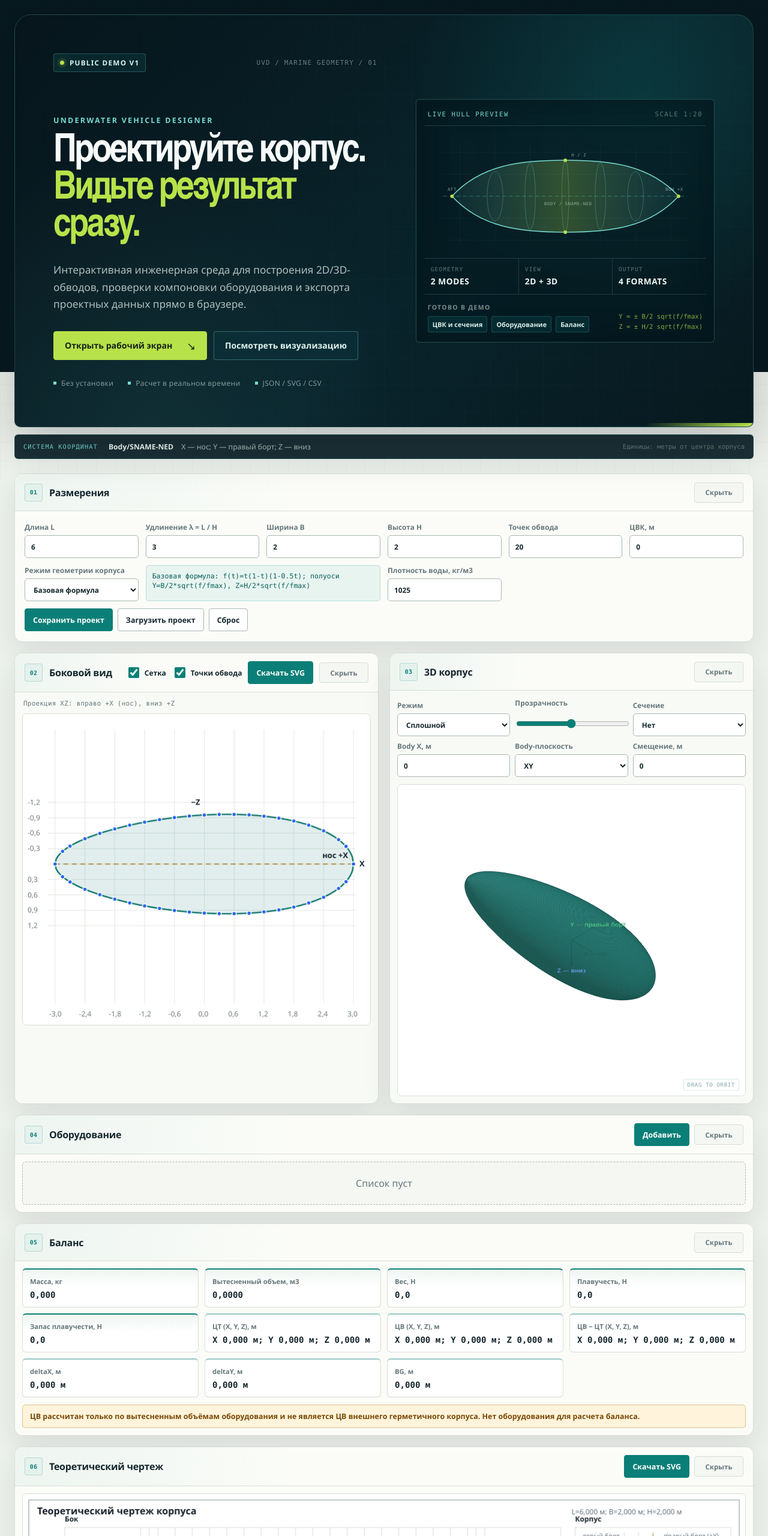
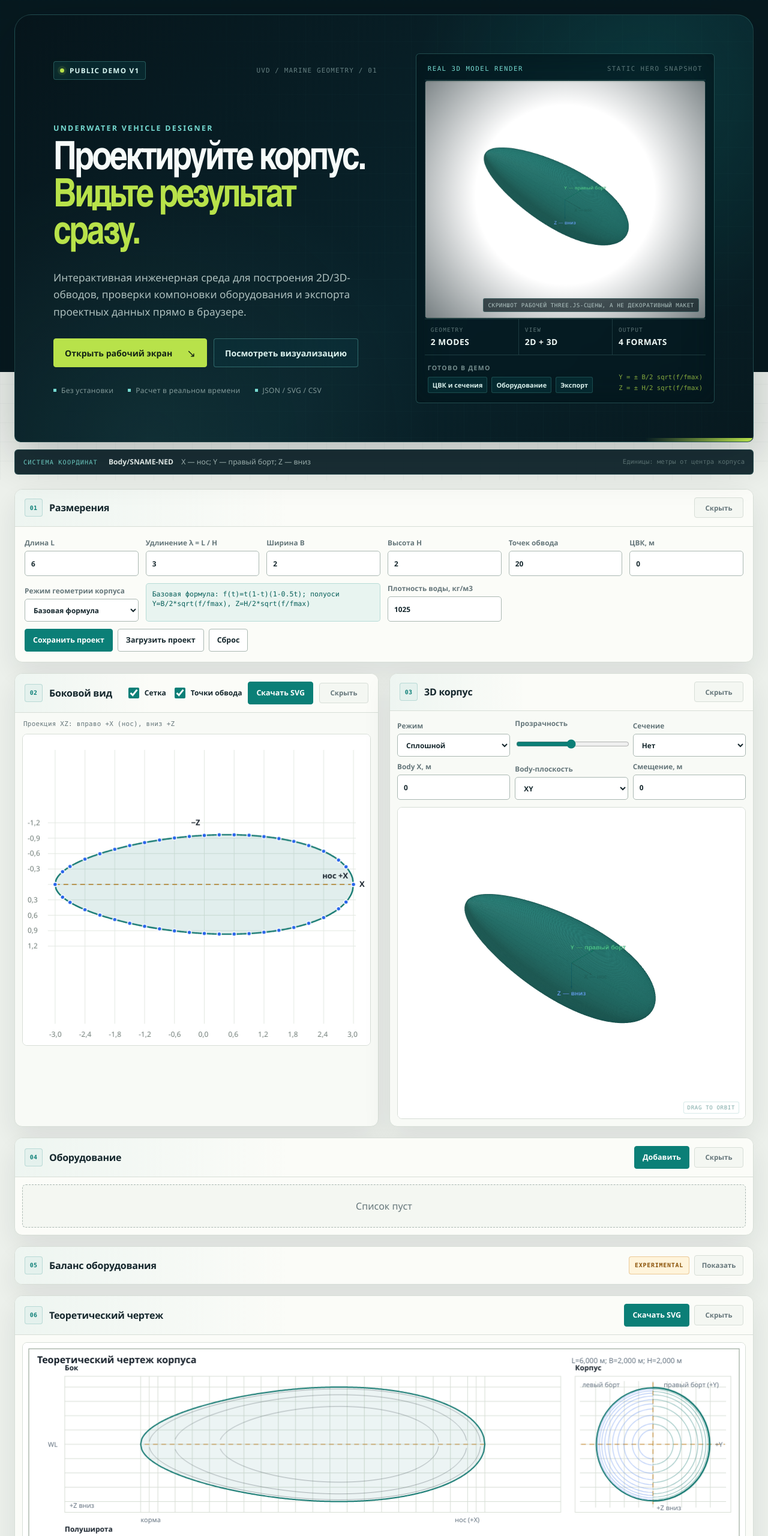
Before and after one commit to rokolslab/underwater-vehicle-designer, a website built with Vite: page index.html in a window 1280 px wide. Shown: the top 2560 px of the page at 60% size. Built offline with nearby package versions, Linux system fonts and the light colour scheme.

Commit message:
feat(ui): polish public demo hero and numeric controls

```diff
--- a/index.html
+++ b/index.html
@@ -36,46 +36,15 @@
           </div>
         </div>
 
-        <div class="hero-visual" aria-label="Схема корпуса и возможности демо">
+        <div class="hero-visual" aria-label="Статический рендер реальной 3D-модели и возможности демо">
           <div class="blueprint-head">
-            <span>LIVE HULL PREVIEW</span>
-            <span class="blueprint-scale">SCALE 1:20</span>
+            <span>REAL 3D MODEL RENDER</span>
+            <span class="blueprint-scale">STATIC HERO SNAPSHOT</span>
           </div>
-          <svg class="hull-blueprint" viewBox="0 0 640 300" role="img" aria-label="Технический эскиз корпуса подводного аппарата">
-            <defs>
-              <linearGradient id="hull-glow" x1="0" y1="0" x2="1" y2="0">
-                <stop offset="0" stop-color="#75d9d0" stop-opacity="0.08" />
-                <stop offset="0.5" stop-color="#b8e24a" stop-opacity="0.26" />
-                <stop offset="1" stop-color="#75d9d0" stop-opacity="0.08" />
-              </linearGradient>
-            </defs>
-            <g class="blueprint-grid-lines">
-              <path d="M40 60H600M40 110H600M40 160H600M40 210H600M40 260H600" />
-              <path d="M80 35V270M160 35V270M240 35V270M320 35V270M400 35V270M480 35V270M560 35V270" />
-            </g>
-            <path class="hull-fill" d="M62 160C128 88 219 78 320 78C421 78 512 88 578 160C512 232 421 242 320 242C219 242 128 232 62 160Z" />
-            <path class="hull-outline" d="M62 160C128 88 219 78 320 78C421 78 512 88 578 160C512 232 421 242 320 242C219 242 128 232 62 160Z" />
-            <path class="hull-axis" d="M42 160H598" />
-            <g class="hull-sections">
-              <ellipse cx="160" cy="160" rx="18" ry="56" />
-              <ellipse cx="240" cy="160" rx="12" ry="76" />
-              <ellipse cx="320" cy="160" rx="8" ry="82" />
-              <ellipse cx="400" cy="160" rx="12" ry="76" />
-              <ellipse cx="480" cy="160" rx="18" ry="56" />
-            </g>
-            <g class="blueprint-points">
-              <circle cx="62" cy="160" r="4" />
-              <circle cx="320" cy="78" r="4" />
-              <circle cx="578" cy="160" r="4" />
-              <circle cx="320" cy="242" r="4" />
-            </g>
-            <g class="blueprint-labels">
-              <text x="52" y="148">AFT</text>
-              <text x="548" y="148">BOW +X</text>
-              <text x="334" y="70">H / Z</text>
-              <text x="272" y="180">BODY / SNAME-NED</text>
-            </g>
-          </svg>
+          <figure class="hero-render-frame">
+            <img class="hero-render" src="/images/hero-hull-render.png" alt="Статический скриншот настоящей 3D-модели корпуса из приложения" />
+            <figcaption>Скриншот рабочей Three.js-сцены, а не декоративный макет</figcaption>
+          </figure>
           <div class="blueprint-metrics">
             <div><span>GEOMETRY</span><strong>2 MODES</strong></div>
             <div><span>VIEW</span><strong>2D + 3D</strong></div>
@@ -87,7 +56,7 @@
               <div class="hero-tags" aria-label="Возможности демо">
                 <span>ЦВК и сечения</span>
                 <span>Оборудование</span>
-                <span>Баланс</span>
+                <span>Экспорт</span>
               </div>
             </div>
             <div class="formula-line">Y = ± B/2 sqrt(f/fmax)<br />Z = ± H/2 sqrt(f/fmax)</div>
@@ -111,27 +80,27 @@
           <form id="controls" class="control-grid">
             <label>
               <span>Длина L</span>
-              <input id="length" type="number" min="0.1" step="0.1" value="6" />
+              <input id="length" type="number" inputmode="decimal" min="0.1" step="0.1" value="6" />
             </label>
             <label>
               <span>Удлинение λ = L / H</span>
-              <input id="slenderness" type="number" min="0.1" step="0.1" value="3" />
+              <input id="slenderness" type="number" inputmode="decimal" min="0.1" step="0.1" value="3" />
             </label>
             <label>
               <span>Ширина B</span>
-              <input id="breadth" type="number" min="0.01" step="0.01" value="2" />
+              <input id="breadth" type="number" inputmode="decimal" min="0.01" step="0.01" value="2" />
             </label>
             <label>
               <span>Высота H</span>
-              <input id="height" type="number" min="0.01" step="0.01" value="2" />
+              <input id="height" type="number" inputmode="decimal" min="0.01" step="0.01" value="2" />
             </label>
             <label>
               <span>Точек обвода</span>
-              <input id="stations" type="number" min="8" max="80" step="1" value="20" />
+              <input id="stations" type="number" inputmode="numeric" min="8" max="80" step="1" value="20" />
             </label>
             <label>
               <span>ЦВК, м</span>
-              <input id="cylindrical-insert-length" type="number" min="0" max="3" step="0.1" value="0" />
+              <input id="cylindrical-insert-length" type="number" inputmode="decimal" min="0" max="3" step="0.1" value="0" />
             </label>
             <label>
               <span>Режим геометрии корпуса</span>
@@ -143,7 +112,7 @@
             <div id="geometry-formula" class="control-note geometry-formula" aria-live="polite"></div>
             <label>
               <span>Плотность воды, кг/м3</span>
-              <input id="water-density" type="number" min="1" step="1" value="1025" />
+              <input id="water-density" type="number" inputmode="numeric" min="1" step="1" value="1025" />
             </label>
 
           </form>
@@ -204,7 +173,7 @@
                 </label>
                 <label>
                   <span title="Body X: + к носу, − к корме">Body X, м</span>
-                  <input id="scene3d-section-x" type="number" step="0.1" value="0" />
+                  <input id="scene3d-section-x" type="number" inputmode="decimal" step="0.1" value="0" />
                 </label>
                 <label>
                   <span title="XY: горизонтальная; XZ: диаметральная">Body-плоскость</span>
@@ -215,7 +184,7 @@
                 </label>
                 <label>
                   <span title="XY смещается по Z (+ вниз); XZ смещается по Y (+ правый борт)">Смещение, м</span>
-                  <input id="scene3d-section-offset" type="number" step="0.1" value="0" />
+                  <input id="scene3d-section-offset" type="number" inputmode="decimal" step="0.1" value="0" />
                 </label>
               </div>
             </div>
@@ -237,11 +206,17 @@
           <div id="equipment-list" class="equipment-list"></div>
         </details>
 
-        <details class="balance-band panel-details" open>
+        <details class="balance-band panel-details">
           <summary class="data-header">
-            <h2>Баланс</h2>
-            <span class="details-action" aria-hidden="true"></span>
+            <h2>Баланс оборудования</h2>
+            <span class="panel-actions">
+              <span class="experimental-pill">Experimental</span>
+              <span class="details-action" aria-hidden="true"></span>
+            </span>
           </summary>
+          <p class="balance-disclaimer">
+            Оценка ниже использует только массу и вытесненный объем оборудования. Это не полный расчет гидростатики герметичного корпуса и не финальная проверка плавучести.
+          </p>
           <dl class="balance-grid">
             <div>
               <dt>Масса, кг</dt>
--- a/src/app/styles.css
+++ b/src/app/styles.css
@@ -301,6 +301,50 @@ h1 span {
   background: rgba(4, 25, 31, 0.58);
   box-shadow: inset 0 0 50px rgba(5, 19, 24, 0.48);
   backdrop-filter: blur(8px);
+}
+
+.hero-render-frame {
+  position: relative;
+  margin: 0;
+  overflow: hidden;
+  border: 1px solid rgba(117, 217, 208, 0.16);
+  border-radius: 5px;
+  background:
+    linear-gradient(rgba(117, 217, 208, 0.07) 1px, transparent 1px),
+    linear-gradient(90deg, rgba(117, 217, 208, 0.07) 1px, transparent 1px),
+    #041419;
+  background-size: 34px 34px;
+}
+
+.hero-render-frame::after {
+  position: absolute;
+  inset: 0;
+  background: radial-gradient(circle at 50% 48%, transparent 0 48%, rgba(4, 20, 25, 0.55) 100%);
+  content: "";
+  pointer-events: none;
+}
+
+.hero-render {
+  display: block;
+  width: 100%;
+  aspect-ratio: 1.18;
+  object-fit: cover;
+}
+
+.hero-render-frame figcaption {
+  position: absolute;
+  right: 10px;
+  bottom: 10px;
+  z-index: 1;
+  border: 1px solid rgba(117, 217, 208, 0.22);
+  border-radius: 3px;
+  padding: 5px 7px;
+  color: rgba(221, 243, 239, 0.72);
+  background: rgba(4, 20, 25, 0.72);
+  font-family: "Cascadia Mono", "SFMono-Regular", Consolas, monospace;
+  font-size: 0.58rem;
+  letter-spacing: 0.06em;
+  text-transform: uppercase;
 }
 
 .blueprint-head {
@@ -644,6 +688,12 @@ h2 {
   transition: border-color 140ms ease, box-shadow 140ms ease, background 140ms ease;
 }
 
+.control-grid input[type="number"],
+.scene3d-controls input[type="number"],
+.equipment-row input[type="number"] {
+  min-height: 42px;
+}
+
 .control-grid input[type="number"]:hover,
 .control-grid select:hover,
 .scene3d-controls select:hover,
@@ -978,6 +1028,34 @@ h2 {
 }
 
 /* Balance and data */
+.experimental-pill {
+  display: inline-flex;
+  align-items: center;
+  min-height: 30px;
+  border: 1px solid rgba(199, 124, 33, 0.36);
+  border-radius: 4px;
+  padding: 0 9px;
+  color: #8a5206;
+  background: #fff4db;
+  font-family: "Cascadia Mono", "SFMono-Regular", Consolas, monospace;
+  font-size: 0.62rem;
+  font-weight: 800;
+  letter-spacing: 0.08em;
+  text-transform: uppercase;
+}
+
+.balance-disclaimer {
+  margin: 12px 12px 0;
+  border: 1px solid rgba(199, 124, 33, 0.38);
+  border-radius: 6px;
+  padding: 10px 12px;
+  color: #744405;
+  background: #fff7e6;
+  font-size: 0.78rem;
+  font-weight: 700;
+  line-height: 1.45;
+}
+
 .balance-grid {
   display: grid;
   grid-template-columns: repeat(4, minmax(0, 1fr));
--- a/src/modules/ui/equipment.ts
+++ b/src/modules/ui/equipment.ts
@@ -26,24 +26,24 @@ function statusClass(status: EquipmentConstraintStatus): string {
 function dimensionFields(item: EquipmentItem): string {
   if (item.shape === "sphere") {
     return `
-      <label title="Радиус сферы, м"><span>R, м</span><input data-field="radius" type="number" min="0.001" step="0.01" value="${item.dimensions.radius}" /></label>
-      <label class="is-hidden"><span>Дл.</span><input data-field="length" type="number" min="0.001" step="0.01" value="" /></label>
-      <label class="is-hidden"><span>Ш</span><input data-field="width" type="number" min="0.001" step="0.01" value="" /></label>
+      <label title="Радиус сферы, м"><span>R, м</span><input data-field="radius" type="number" inputmode="decimal" min="0.001" step="0.01" value="${item.dimensions.radius}" /></label>
+      <label class="is-hidden"><span>Дл.</span><input data-field="length" type="number" inputmode="decimal" min="0.001" step="0.01" value="" /></label>
+      <label class="is-hidden"><span>Ш</span><input data-field="width" type="number" inputmode="decimal" min="0.001" step="0.01" value="" /></label>
     `;
   }
 
   if (item.shape === "cylinder") {
     return `
-      <label title="Радиус цилиндра, м"><span>R, м</span><input data-field="radius" type="number" min="0.001" step="0.01" value="${item.dimensions.radius}" /></label>
-      <label title="Длина цилиндра вдоль выбранной оси, м"><span>Длина, м</span><input data-field="length" type="number" min="0.001" step="0.01" value="${item.dimensions.length}" /></label>
-      <label class="is-hidden"><span>Ш</span><input data-field="width" type="number" min="0.001" step="0.01" value="" /></label>
+      <label title="Радиус цилиндра, м"><span>R, м</span><input data-field="radius" type="number" inputmode="decimal" min="0.001" step="0.01" value="${item.dimensions.radius}" /></label>
+      <label title="Длина цилиндра вдоль выбранной оси, м"><span>Длина, м</span><input data-field="length" type="number" inputmode="decimal" min="0.001" step="0.01" value="${item.dimensions.length}" /></label>
+      <label class="is-hidden"><span>Ш</span><input data-field="width" type="number" inputmode="decimal" min="0.001" step="0.01" value="" /></label>
     `;
   }
 
   return `
-    <label title="Длина блока по оси X, м"><span>Lx, м</span><input data-field="lengthX" type="number" min="0.001" step="0.01" value="${item.dimensions.lengthX}" /></label>
-    <label title="Ширина блока по оси Y, м"><span>By, м</span><input data-field="breadthY" type="number" min="0.001" step="0.01" value="${item.dimensions.breadthY}" /></label>
-    <label title="Высота блока по оси Z, м"><span>Hz, м</span><input data-field="heightZ" type="number" min="0.001" step="0.01" value="${item.dimensions.heightZ}" /></label>
+    <label title="Длина блока по оси X, м"><span>Lx, м</span><input data-field="lengthX" type="number" inputmode="decimal" min="0.001" step="0.01" value="${item.dimensions.lengthX}" /></label>
+    <label title="Ширина блока по оси Y, м"><span>By, м</span><input data-field="breadthY" type="number" inputmode="decimal" min="0.001" step="0.01" value="${item.dimensions.breadthY}" /></label>
+    <label title="Высота блока по оси Z, м"><span>Hz, м</span><input data-field="heightZ" type="number" inputmode="decimal" min="0.001" step="0.01" value="${item.dimensions.heightZ}" /></label>
   `;
 }
 
@@ -74,10 +74,10 @@ function renderItem(item: EquipmentItem, report: EquipmentConstraintReport | und
           ${option("box", "Блок", item.shape === "box")}
         </select>
       </label>
-      <label><span>Масса, кг</span><input data-field="massKg" type="number" min="0.001" step="0.1" value="${item.massKg}" /></label>
-      <label title="Body X, положительное направление — к носу"><span>X, м → нос</span><input data-field="x" type="number" step="0.1" value="${item.position.x}" /></label>
-      <label title="Body Y, положительное направление — на правый борт"><span>Y, м → правый борт</span><input data-field="y" type="number" step="0.1" value="${item.position.y}" /></label>
-      <label title="Body Z, положительное направление — вниз"><span>Z, м → вниз</span><input data-field="z" type="number" step="0.1" value="${item.position.z}" /></label>
+      <label><span>Масса, кг</span><input data-field="massKg" type="number" inputmode="decimal" min="0.001" step="0.1" value="${item.massKg}" /></label>
+      <label title="Body X, положительное направление — к носу"><span>X, м → нос</span><input data-field="x" type="number" inputmode="decimal" step="0.1" value="${item.position.x}" /></label>
+      <label title="Body Y, положительное направление — на правый борт"><span>Y, м → правый борт</span><input data-field="y" type="number" inputmode="decimal" step="0.1" value="${item.position.y}" /></label>
+      <label title="Body Z, положительное направление — вниз"><span>Z, м → вниз</span><input data-field="z" type="number" inputmode="decimal" step="0.1" value="${item.position.z}" /></label>
       <label>
         <span title="Продольная ось цилиндра в Body/SNAME-NED">Ось цилиндра</span>
         <select data-field="orientation">
```
Also changed, not shown: src/app/dom-contract.test.ts (+20 -1 lines), src/modules/ui/equipment.test.ts (+11 -0 lines), public/images/hero-hull-render.png (added).
